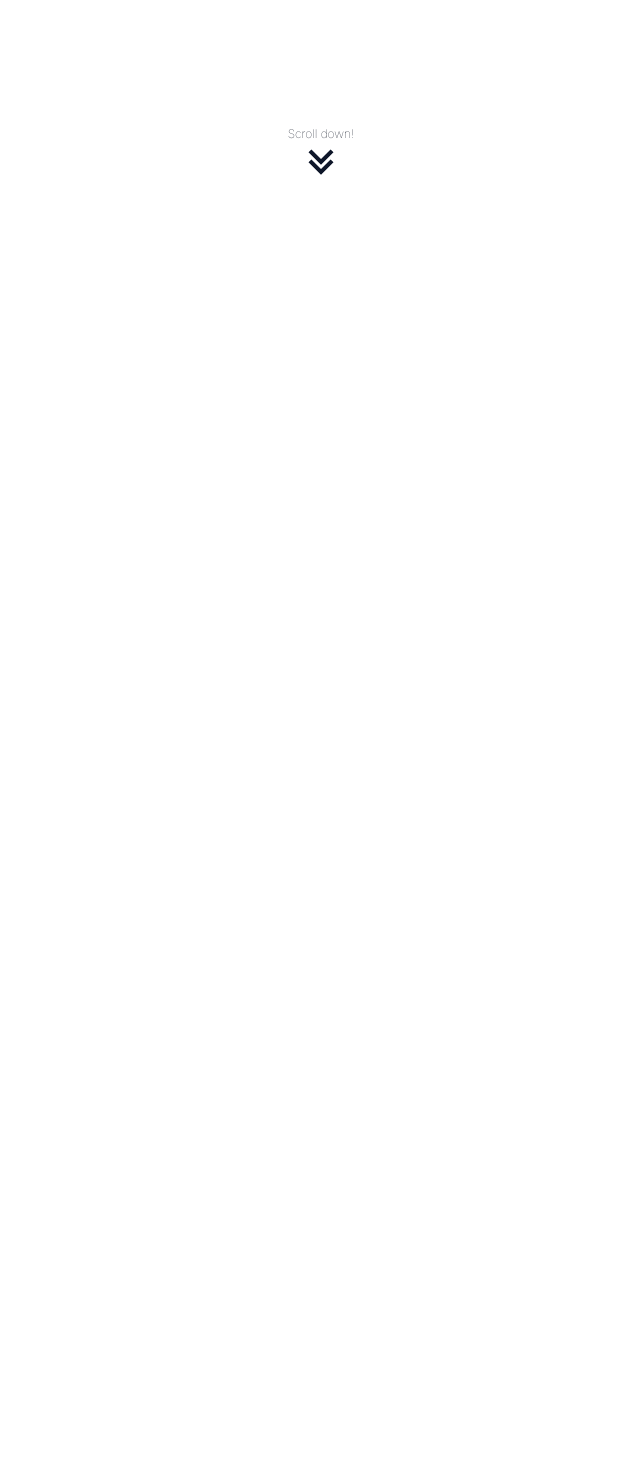
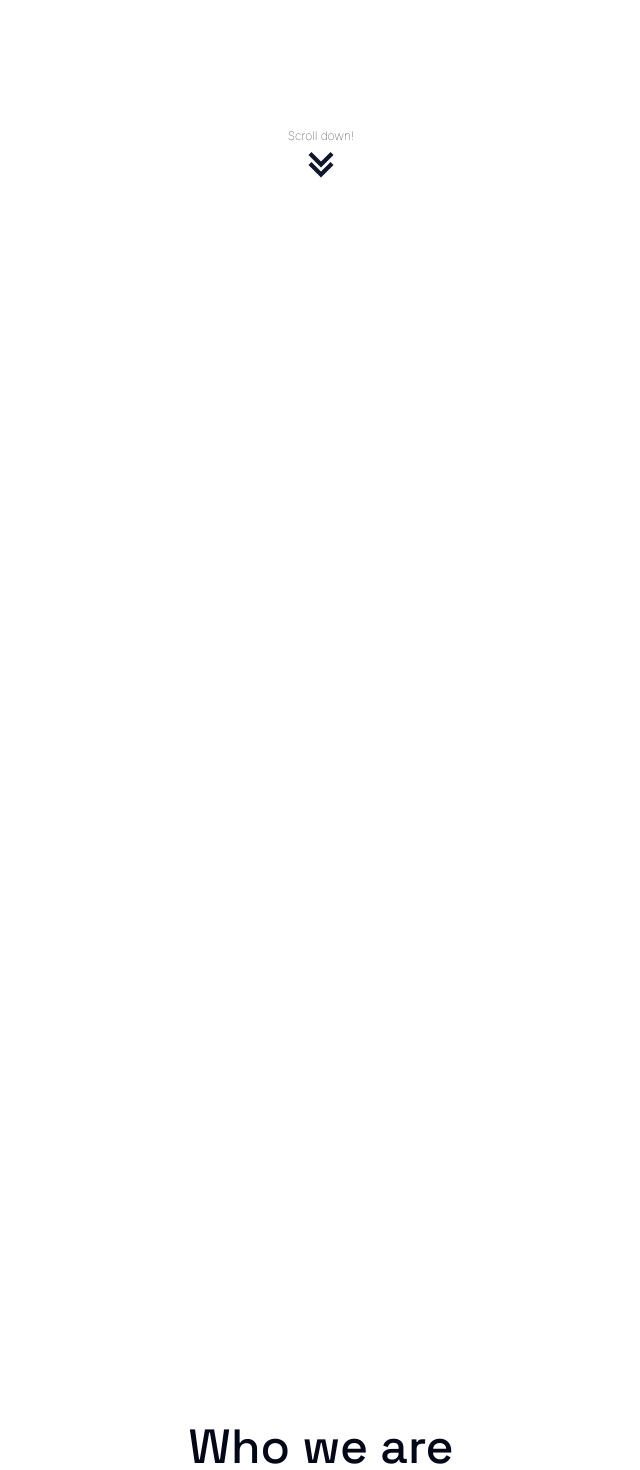
Before and after one commit to Berrutz/DataVis-Project, a Next.js app in the folder web-application/: page /DataVis-Project/ in a window 1280 px wide. Shown: the part 600-2070 px from the top of the page, without its empty margins (319-959 px from the left). Built offline with nearby package versions, Linux system fonts and the light colour scheme.

Commit message:
Started assignment stilying, format homepace, hero, ass-sec

```diff
--- a/web-application/src/app/_components/assignments-section.tsx
+++ b/web-application/src/app/_components/assignments-section.tsx
@@ -1,44 +1,82 @@
 "use client"
 
 import { useSectionInView } from "@/hooks/use-section-in-view"
-// import Image from "next/image";
-// import React, { ReactNode, HTMLAttributes } from "react";
+import { useScroll, useTransform, motion } from "framer-motion";
+import { useEffect, useState } from "react";
+
+type AssignmentDataType = {
+  name: string;
+}
+
+const assignmentsData: AssignmentDataType[] = [
+  {
+    name: "Assignment 1"
+  },
+  {
+    name: "Assignment 2"
+  },
+  {
+    name: "Assignment 3"
+  },
+  {
+    name: "Assignment 4"
+  },
+  {
+    name: "Assignment 5"
+  },
+]
 
 export default function AssignmentsSection() {
-  const {ref} = useSectionInView("Assignments");
+  const { ref } = useSectionInView("Assignments", 0.2);
+  const { scrollYProgress } = useScroll({
+    //@ts-expect-error expected ref assignment error
+    target: ref,
+    offset: ["start start", "end end"]
+  });
+
+  const assignmentsXTranslate = useTransform(scrollYProgress, [0.3, 1], ["100%", "-150%"]);
+  const [isScreenSmall, setIsScreenSmall] = useState(false);
+
+  // This is needed to disable scroll animation used in small screens
+  useEffect(() => {
+    const mediaQuery = window.matchMedia('(min-width: 640px)');
+    const handleResize = () => setIsScreenSmall(mediaQuery.matches);
+
+    handleResize();
+    mediaQuery.addEventListener('change', handleResize);
+
+    return () => mediaQuery.removeEventListener('change', handleResize);
+  }, []);
 
   return (
-    <section ref={ref} id="assignments" className="h-screen flex items-center justify-center">
-      <h1 className="text-5xl font-medium font-serif">Assignments</h1>
-      {/* <AssignmentCard imgSrc="/DataVis-Project/bg1.png">
-        <h3 className="text-xl font-bold mb-2">Assignment1: comparison</h3>
-        <p>
-          Comparison of country&apos;s emission per capita
-        </p>
-      </AssignmentCard> */}
+    <section ref={ref} id="assignments" className="flex min-h-screen scroll-mt-32 flex-col items-center justify-center">
+
+      <h1 className="z-20 mb-12 font-serif text-5xl font-medium">Assignments</h1>
+
+      <div className="h-[300vh] w-full sm:flex sm:h-fit sm:justify-center">
+        <div className="sticky top-0 mt-[-20vh] flex h-screen flex-col items-center justify-center gap-24 overflow-clip sm:relative sm:h-fit sm:w-full sm:max-w-[1200px] sm:flex-row sm:items-start sm:overflow-visible">
+
+          <motion.div className="flex gap-64 text-center sm:mb-[50vh] sm:mt-[50vh] sm:h-[200vh] sm:flex-col sm:justify-between sm:gap-0 sm:text-start"
+            style={{
+              translateX: !isScreenSmall ? assignmentsXTranslate : 0,
+            }}
+          >
+            {
+              assignmentsData.map((assignment, index) =>
+                <h2 key={index} className="font-serif text-4xl font-bold text-gray-400">{assignment.name}</h2>
+              )
+            }
+          </motion.div>
+
+          <div className="sm:sticky sm:top-0">
+            <div className="sm:flex sm:h-screen sm:items-center sm:justify-center">
+              <div className="aspect-square h-[250px] rounded-md bg-gradient-to-br from-background to-gray-200" />
+            </div>
+          </div>
+
+        </div>
+      </div>
+
     </section>
   );
 }
-
-// interface CardProps extends HTMLAttributes<HTMLDivElement> {
-//   children: ReactNode;
-//   imgSrc: string;
-// }
-
-// function AssignmentCard({ children, imgSrc, ...props }: CardProps) {
-//   return (
-//     <div {...props}
-//       className="relative max-w-xs overflow-hidden rounded-2xl shadow-lg group"
-//     >
-//       <Image width={1000} height={1000}
-//         src={imgSrc}
-//         alt="Assignment1"
-//         className="transition-transform group-hover:scale-110 duration-200"
-//       />
-//       <div className="absolute inset-0 flex items-end
-//             bg-gradient-to-t from-black/60 to-transparent">
-//         <div className="p-4 text-white">{children}</div>
-//       </div>
-//     </div >
-//   )
-// }
--- a/web-application/src/app/_components/hero-section.tsx
+++ b/web-application/src/app/_components/hero-section.tsx
@@ -1,7 +1,7 @@
-"use client"
+"use client";
 
-import { useSectionInView } from "@/hooks/use-section-in-view"
-import { motion, useScroll, useTransform } from "framer-motion"
+import { useSectionInView } from "@/hooks/use-section-in-view";
+import { motion, useScroll, useTransform } from "framer-motion";
 import { useRef } from "react";
 import { MdKeyboardArrowDown } from "react-icons/md";
 
@@ -9,33 +9,42 @@ const hVariants = {
   hidden: { opacity: 0, y: -20 },
   visible: {
     opacity: 1,
-    y: 0
+    y: 0,
   },
 };
 
 export default function HeroSection() {
-  const {ref} = useSectionInView("Home", 0.3);
+  const { ref } = useSectionInView("Home", 0.3);
   const scrollRef = useRef();
 
   const { scrollYProgress } = useScroll({
     //@ts-expect-error expected ref assignment error
     target: scrollRef,
-    offset: ["start start", "end end"]
-  })
+    offset: ["start start", "end end"],
+  });
   const scaleTransform = useTransform(scrollYProgress, [0, 1], [1, 10]);
   const opacityTransform = useTransform(scrollYProgress, [0, 0.9], [1, 0]);
-  const textScrollOpacityTransofrm = useTransform(scrollYProgress, [0, 0.005], [1, 0]);
+  const textScrollOpacityTransofrm = useTransform(
+    scrollYProgress,
+    [0, 0.005],
+    [1, 0],
+  );
 
-  return <section ref={ref} id="home">
+  return (
+    <section ref={ref} id="home">
       {/* @ts-expect-error expected ref assignment error */}
       <div ref={scrollRef} className="relative h-[300vh] overflow-clip">
-      <motion.div style={{ scale: scaleTransform, opacity: opacityTransform }} className="sticky flex items-center justify-center flex-col h-dvh top-0">
+        <motion.div
+          style={{ scale: scaleTransform, opacity: opacityTransform }}
+          className="top-0 sticky flex flex-col justify-center items-center h-dvh"
+        >
           <div className="w-fit">
             <motion.h1
               variants={hVariants}
               initial="hidden"
               animate="visible"
-            className="grad-text text-5xl xs:text-7xl sm:text-8xl md:text-9xl lg:text-[10rem] font-serif font-semibold md:font-bold">
+              className="font-semibold font-serif md:font-bold text-5xl sm:text-8xl md:text-9xl lg:text-[10rem] xs:text-7xl grad-text"
+            >
               IncApache
             </motion.h1>
 
@@ -44,7 +53,8 @@ export default function HeroSection() {
               initial="hidden"
               animate="visible"
               transition={{ delay: 0.1 }}
-            className="block pr-[3px] text-2xl xs:text-4xl sm:text-5xl md:text-6xl xl:text-7xl font-serif font-medium text-end leading-[0px] xs:leading-[0px] sm:leading-[0px] md:leading-[0px] xl:leading-[0px]">
+              className="block pr-[3px] font-medium font-serif text-2xl text-end sm:text-5xl md:text-6xl xs:text-4xl xl:text-7xl leading-[0px] sm:leading-[0px] md:leading-[0px] xl:leading-[0px] xs:leading-[0px]"
+            >
               group
             </motion.h2>
           </div>
@@ -56,26 +66,25 @@ export default function HeroSection() {
             transition={{ staggerChildren: 1, delayChildren: 1 }}
             style={{ opacity: textScrollOpacityTransofrm }}
             href="#who-we-are"
-          className="absolute bottom-0 flex flex-col items-center justify-center">
-
+            className="bottom-0 absolute flex flex-col justify-center items-center"
+          >
             <motion.div
               animate={{ y: -10 }}
               transition={{
                 duration: 2,
                 ease: "easeInOut",
                 repeatType: "mirror",
-              repeat: Infinity
+                repeat: Infinity,
               }}
-            className="flex flex-col items-center justify-center">
-            <p className="text-xs font-thin mb-[-10px]">Scroll down!</p>
-            <MdKeyboardArrowDown className="h-[50px] w-[50px] text-primary" />
-            <MdKeyboardArrowDown className="mt-[-40px] h-[50px] w-[50px] text-primary" />
+              className="flex flex-col justify-center items-center"
+            >
+              <p className="mb-[-10px] font-thin text-xs">Scroll down!</p>
+              <MdKeyboardArrowDown className="w-[50px] h-[50px] text-primary" />
+              <MdKeyboardArrowDown className="mt-[-40px] w-[50px] h-[50px] text-primary" />
             </motion.div>
-
           </motion.a>
-
         </motion.div>
-
       </div>
     </section>
+  );
 }
--- a/web-application/src/app/_components/homepage-nav.tsx
+++ b/web-application/src/app/_components/homepage-nav.tsx
@@ -35,12 +35,12 @@ export default function HomepageNavbar() {
   const { activeSection, setActiveSection, setTimeLastClick } = useActiveSectionContext();
   const [navOpened, setOpened] = useState<boolean>(false);
 
-  return <div className="z-[999] fixed left-0 top-0 w-full flex justify-center">
+  return <div className="top-0 left-0 z-[999] fixed flex justify-center w-full">
 
     <Button
       variant={"outline"}
       size={"icon"}
-      className="md:hidden absolute right-0 top-0 m-6 z-[1000]"
+      className="top-0 right-0 z-[1000] absolute md:hidden m-6"
       onClick={() => setOpened(prev => !prev)}
     >
       {navOpened ? <MdClose /> : <MdMenu />}
--- a/web-application/src/app/_components/who-we-are-section.tsx
+++ b/web-application/src/app/_components/who-we-are-section.tsx
@@ -1,7 +1,7 @@
 "use client"
 
 import { useSectionInView } from "@/hooks/use-section-in-view"
-import { motion, useAnimation } from "framer-motion";
+import { motion } from "framer-motion";
 import Image from "next/image";
 
 type WhoWeAreTypeData = {
@@ -47,14 +47,13 @@ const whoWeAreCardFadingInVariants = {
 
 export default function WhoWeAreSection() {
   const { ref } = useSectionInView("Who we are")
-  const control = useAnimation();
 
   return (
     <section
       ref={ref}
-      id="who-we-are" className="relative mt-[-60vh] min-h-screen p-6 md:mt-[-70vh] flex flex-col items-center justify-center">
-
-      <div className="z-30 flex flex-col items-center gap-6 sm:flex-row justify-center flex-wrap lg:gap-12">
+      id="who-we-are" className="relative mt-[-60vh] flex min-h-screen flex-col items-center justify-center gap-24 p-6 md:mt-[-70vh]">
+      <h1 className="font-serif text-5xl font-medium">Who we are</h1>
+      <div className="z-30 flex flex-col flex-wrap items-center justify-center gap-6 sm:flex-row lg:gap-12">
         {whoWeAreData.map((item, index) =>
           <motion.div
             key={index}
@@ -74,10 +73,10 @@ export default function WhoWeAreSection() {
 
 const WhoWeAreCard = (values: WhoWeAreTypeData) => {
   return (
-    <div className="bg-background flex flex-col items-center p-6 border rounded-md shadow-md w-[300px] text-center">
-      <Image src={values.imageUri} alt={values.name} width={200} height={200} className="rounded-full aspect-square w-[80px] bg-red-50" />
-      <h1 className="font-medium text-xl mt-6">{values.name}</h1>
-      <div className="mt-3 h-full flex items-center justify-center">
+    <div className="flex w-[300px] flex-col items-center rounded-md border bg-background p-6 text-center shadow-md">
+      <Image src={values.imageUri} alt={values.name} width={200} height={200} className="aspect-square w-[80px] rounded-full bg-red-50" />
+      <h1 className="mt-6 text-xl font-medium">{values.name}</h1>
+      <div className="mt-3 flex h-full items-center justify-center">
         <p>{values.content}</p>
       </div>
     </div>
```
Lines whose indentation alone changed are shown as unchanged.
